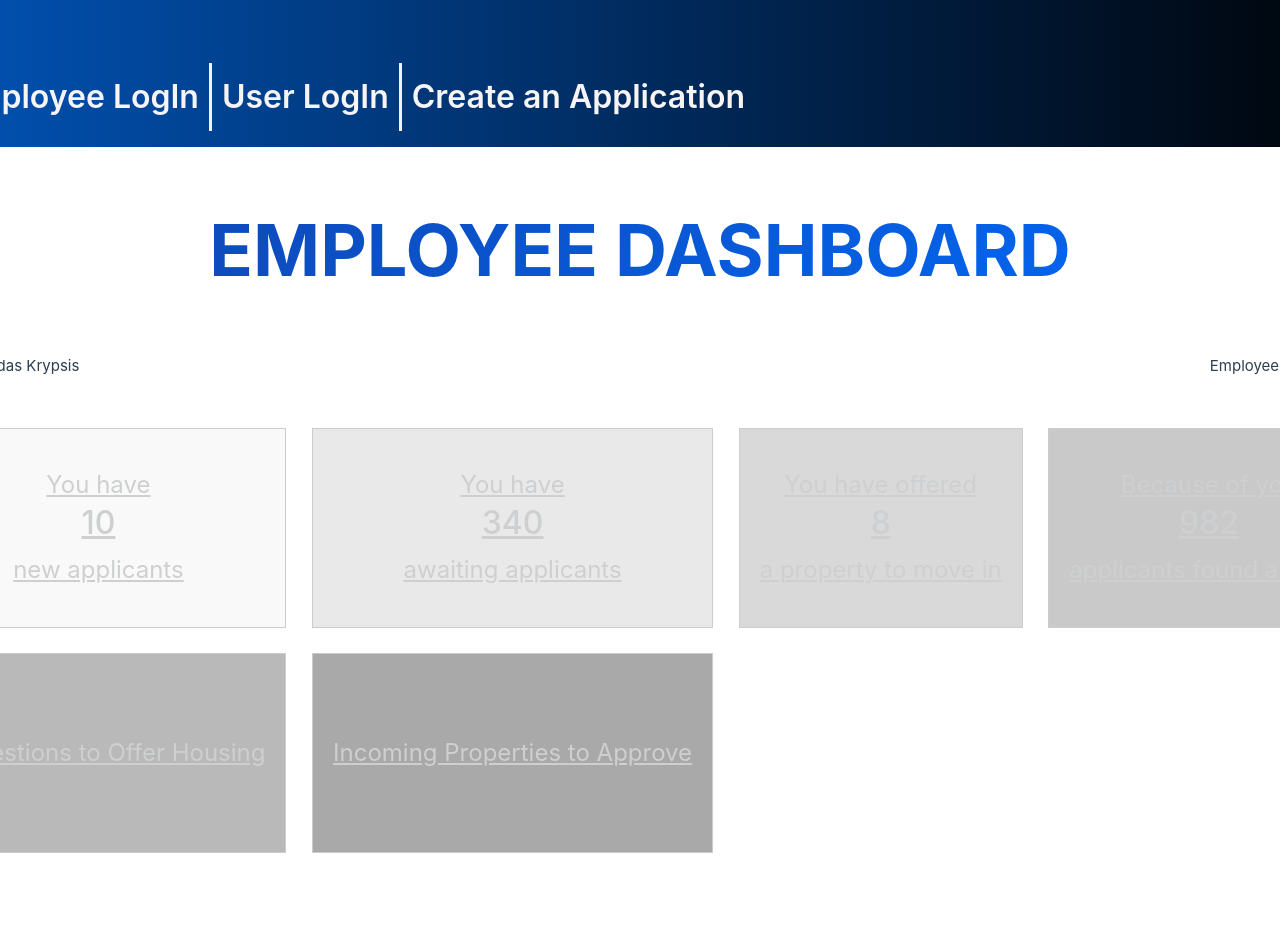
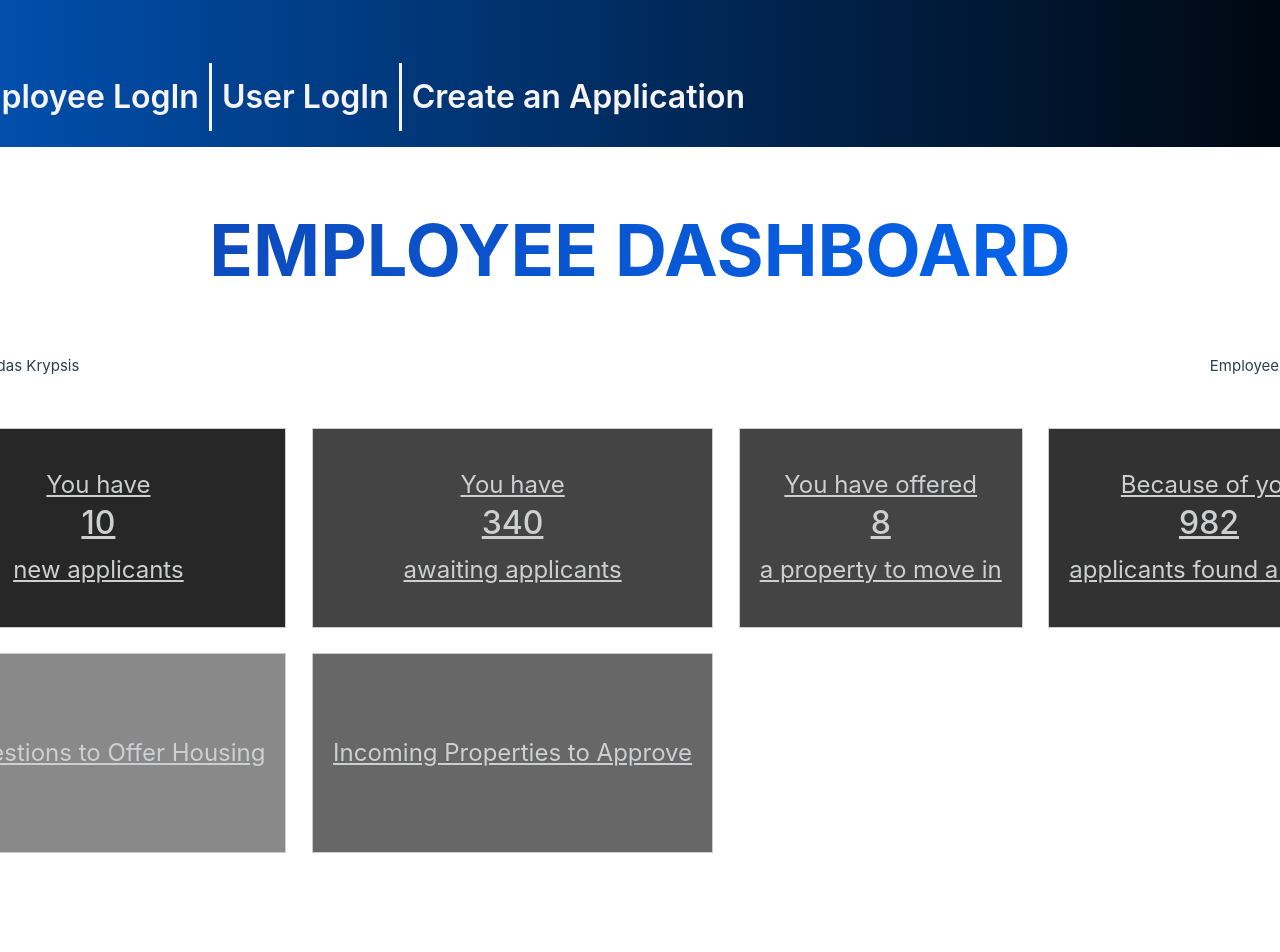
Before and after one commit to SemiColon-SemiPro/hack4vilnius, a Vue app in the folder frontend/: page /worker-dashboard in a window 1280 px wide. Shown: the top 952 px of the page. Built offline with nearby package versions, Linux system fonts and the light colour scheme.

Commit message:
fix box style of employee dashboard

```diff
--- a/frontend/src/components/employeeView.vue
+++ b/frontend/src/components/employeeView.vue
@@ -89,26 +89,26 @@ const acceptedOfferedApplicants = ref(982)
 
 /* Specific stylings for each box, if needed */
 .new-applicants {
-  background-color: #f9f9f9;
+  background-color: rgba(0, 0, 0, 0.848);
 }
 
 .waiting-applicants {
-  background-color: #e9e9e9;
+  background-color: rgba(0, 0, 0, 0.734);
 }
 
 .offered-applicants {
-  background-color: #d9d9d9;
+  background-color: rgba(0, 0, 0, 0.734);
 }
 
 .accepted-offer {
-  background-color: #c9c9c9;
+  background-color: rgba(0, 0, 0, 0.805);
 }
 
 .suggestions {
-  background-color: #b9b9b9;
+  background-color: rgba(0, 0, 0, 0.464);
 }
 
 .incoming-properties {
-  background-color: #a9a9a9;
+  background-color: rgba(0, 0, 0, 0.597);
 }
 </style>
```
